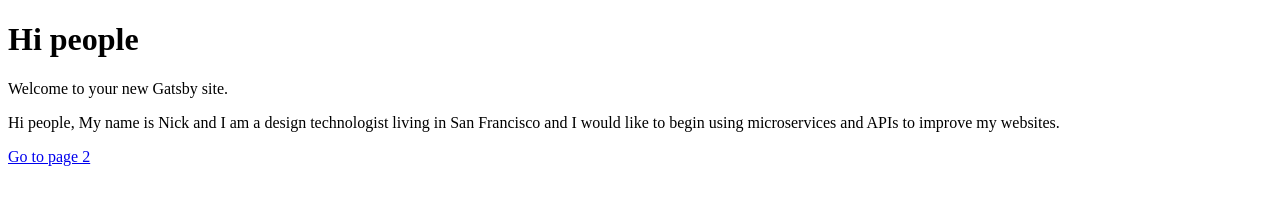
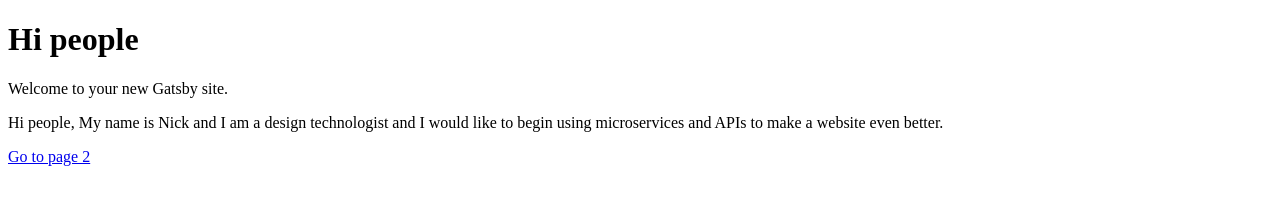
Before and after one commit to nicoto/JamStackHackathonVoucher, a Gatsby site: page / in a window 1280 px wide. Built offline with nearby package versions, Linux system fonts and the light colour scheme; Gatsby itself is replaced by a stand-in of ours.

Commit message:
Update index.js

```diff
--- a/src/pages/index.js
+++ b/src/pages/index.js
@@ -5,7 +5,7 @@ const IndexPage = () =>
   <div>
     <h1>Hi people</h1>
     <p>Welcome to your new Gatsby site.</p>
-    <p>Hi people, My name is Nick and I am a design technologist living&nbsp;in San Francisco and I would like to begin using microservices and APIs to improve my websites.</p>
+    <p>Hi people, My name is Nick and I am a design technologist and I would like to begin using microservices and APIs to make a website even better.</p>
     <Link to="/page-2/">Go to page 2</Link>
   </div>
 
```
